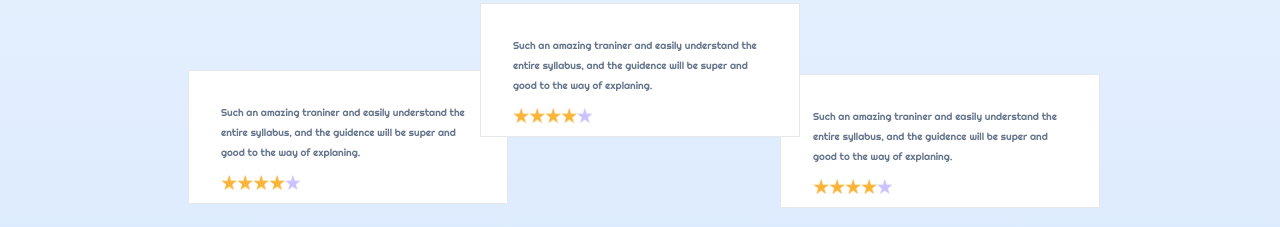
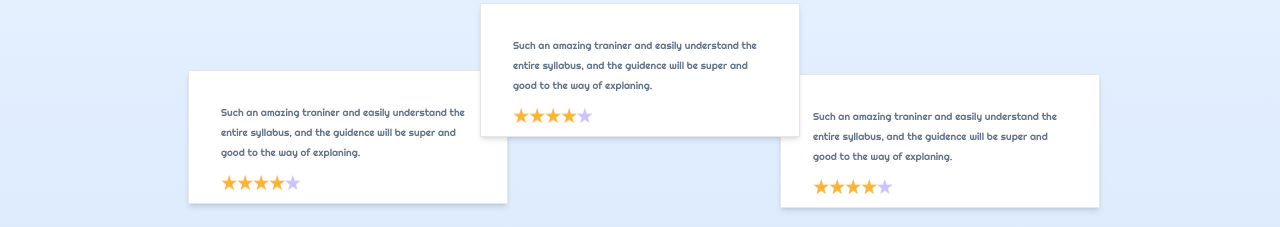
Before and after one commit to Pavithra0308/task2, a plain HTML site: page index.html in a window 1280 px wide. Shown: the part 3431-3658 px from the top of the page. Drawn offline with nearby package versions, Linux system fonts and the light colour scheme.

Commit message:
shadow added

```diff
--- a/index.html
+++ b/index.html
@@ -467,7 +467,7 @@
       </div>
       <div class="flex flex-row items-center justify-center mx-auto mb-40 mt-32 w-3/4 relative">
         <div
-          class="flex flex-col items-center justify-center w-1/3 border bg-white pt-8 pl-8 pr-8 pb-3 absolute z-1 left-7 top-0">
+          class="flex flex-col items-center justify-center w-1/3 border bg-white pt-8 pl-8 pr-8 pb-3 absolute z-1 left-7 top-0 shadow-md">
           <p class="font-righteous text-[10px] text-slate-500 leading-5">Such an amazing traniner and easily understand
             the entire
             syllabus, and the guidence will be super and good to the way of explaning.</p>
@@ -479,7 +479,7 @@
             <img class="w-4 h-4" src="images/cont-5/Star plain.png" alt="">
           </div>
         </div>
-        <div class="flex flex-col items-center justify-center w-1/3 border bg-white pt-8 pl-8 pr-8 pb-3 absolute z-20">
+        <div class="flex flex-col items-center justify-center w-1/3 border bg-white pt-8 pl-8 pr-8 pb-3 absolute z-20 shadow-md">
           <p class="font-righteous text-[10px] text-slate-500 leading-5">Such an amazing traniner and easily understand
             the entire
             syllabus, and the guidence will be super and good to the way of explaning.</p>
@@ -492,7 +492,7 @@
           </div>
         </div>
         <div
-          class="flex flex-col items-center justify-center w-1/3 border bg-white pt-8 pl-8 pr-8 pb-3 absolute z-1 right-5 top-1">
+          class="flex flex-col items-center justify-center w-1/3 border bg-white pt-8 pl-8 pr-8 pb-3 absolute z-1 right-5 top-1 shadow-md">
           <p class="font-righteous text-[10px] text-slate-500 leading-5">Such an amazing traniner and easily understand
             the entire
             syllabus, and the guidence will be super and good to the way of explaning.</p>
```
